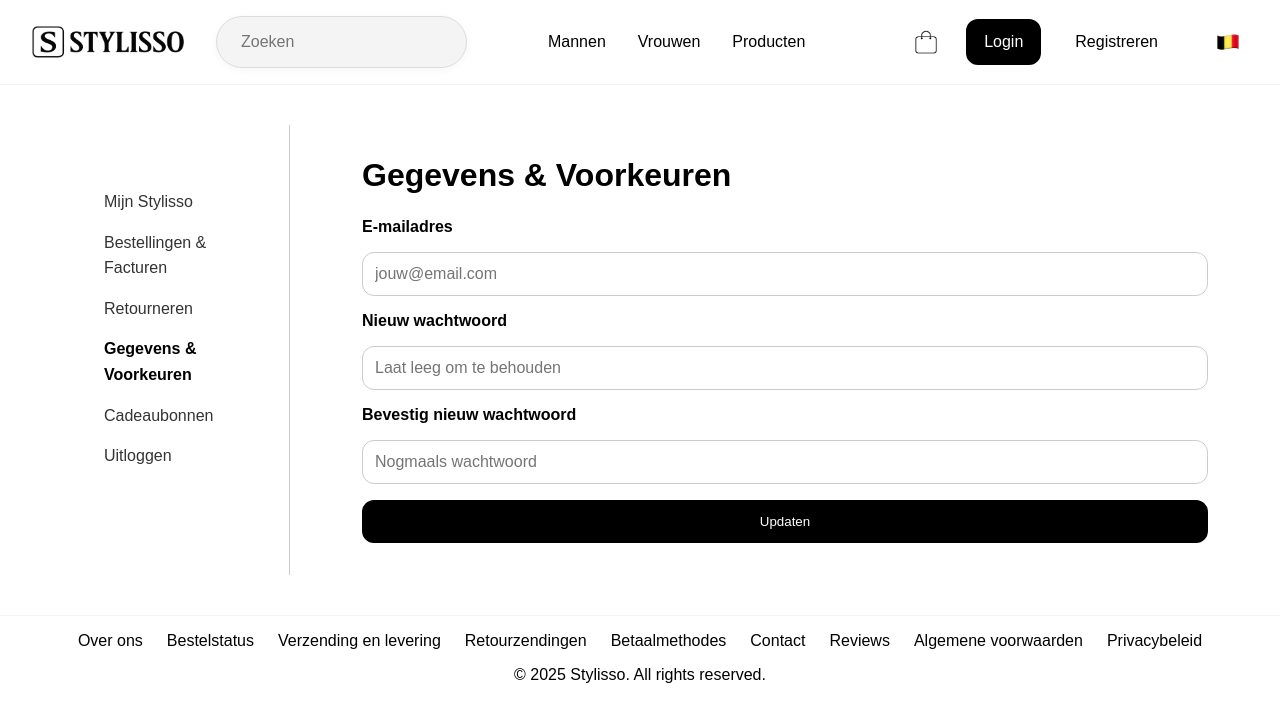
After one commit to danirodeyns/stylisso-site, a PHP site: page /gegevens.html in a window 1280 px wide. The commit adds this page. Shown: the top 722 px of the page. Run offline with PHP 8.4, Linux system fonts and the light colour scheme.

Commit message:
Profielinstellingen Backend configureren

```diff
--- /dev/null
+++ b/gegevens.html
@@ -0,0 +1,50 @@
+<!DOCTYPE html>
+<html lang="en">
+<head>
+  <meta charset="UTF-8" />
+  <meta name="viewport" content="width=device-width, initial-scale=1.0" />
+  <title>Profielinstellingen - Stylisso</title>
+  <link rel="stylesheet" href="style.css" />
+</head>
+<body>
+
+  <div id="header-placeholder"></div>
+
+    <main class="account-container">
+
+      <!-- Linker menu -->
+      <nav class="account-menu">
+        <ul>
+          <li><a href="mijn_stylisso.html">Mijn Stylisso</a></li>
+          <li><a href="bestellingen.html">Bestellingen & Facturen</a></li>
+          <li><a href="retourneren.html">Retourneren</a></li>
+          <li><a href="gegevens.html" class="active">Gegevens & Voorkeuren</a></li>
+          <li><a href="cadeaubonnen.html">Cadeaubonnen</a></li>
+          <li><a id="logoutBtn">Uitloggen</a></li>
+        </ul>
+      </nav>
+
+      <!-- Rechter content -->
+      <section class="account-content">
+          <h1>Gegevens & Voorkeuren</h1>
+          <form id="profileForm" action="update_profile.php" method="POST">
+              <label for="email">E-mailadres</label>
+              <input type="email" id="email" name="email" required placeholder="jouw@email.com" />
+
+              <label for="password">Nieuw wachtwoord</label>
+              <input type="password" id="password" name="password" placeholder="Laat leeg om te behouden" />
+
+              <label for="passwordConfirm">Bevestig nieuw wachtwoord</label>
+              <input type="password" id="passwordConfirm" name="passwordConfirm" placeholder="Nogmaals wachtwoord" />
+
+              <button type="submit" class="cta-button">Updaten</button>
+          </form>
+      </section>
+
+    </main>
+
+  <div id="footer-placeholder"></div>
+
+  <script src="script.js"></script>
+</body>
+</html>
--- a/header.html
+++ b/header.html
@@ -78,7 +78,11 @@
       <div class="header-item user-menu">
         <span id="userDisplay" class="user-button"></span>
           <div id="userDropdown" class="user-dropdown">
-            <a href="profielinstellingen.html">Profielinstellingen</a>
+            <a href="mijn_stylisso.html">Mijn Stylisso</a>
+            <a href="bestellingen.html">Bestellingen & Facturen</a>
+            <a href="retourneren.html">Retourneren</a>
+            <a href="gegevens.html">Gegevens & Voorkeuren</a>
+            <a href="cadeaubonnen.html">Cadeaubonnen</a>
             <a id="logoutBtn">Uitloggen</a>
           </div>
       </div>
--- a/style.css
+++ b/style.css
@@ -932,12 +932,49 @@ input[type="number"] {
   text-decoration: underline;
 }
 
-.profile-settings {
-  display: flex;
-  flex-wrap: wrap;
-}
-
-.profielinstellingen {
+.account-container {
+  display: flex;
+  max-width: 1200px;
+  margin: 40px auto;
+  gap: 40px;
+}
+
+/* Linkermenu */
+.account-menu {
+  width: 250px;
+  border-right: 1px solid #ccc;
+  padding: 2rem;
+}
+
+.account-menu ul {
+  list-style: none;
+  padding: 0;
+  margin: 2rem;
+  line-height: 1.6rem;
+}
+
+.account-menu li {
+  margin-bottom: 15px;
+}
+
+.account-menu a {
+  text-decoration: none;
+  color: #333;
+  font-weight: 500;
+  transition: color 0.3s ease;
+}
+
+.account-menu a:hover {
+  color: #000;
+}
+
+.account-menu a.active {
+  font-weight: bold;
+  color: #000;
+}
+
+/* Rechter content */
+.account-content {
   flex: 1;
   padding: 2rem;
   display: flex;
@@ -945,22 +982,23 @@ input[type="number"] {
   justify-content: flex-start;
 }
 
-.profielinstellingen h1 {
+.account-content h1 {
   font-size: clamp(1.5rem, 2vw + 1rem, 2rem);
   margin-bottom: 1.5rem;
 }
 
-.profielinstellingen form {
+/* Form styling gebaseerd op jouw voorbeeld */
+.account-content form {
   display: flex;
   flex-direction: column;
   gap: 1rem;
 }
 
-.profielinstellingen label {
+.account-content label {
   font-weight: 600;
 }
 
-.profielinstellingen input {
+.account-content input {
   padding: 0.75rem;
   border: 1px solid #ccc;
   border-radius: 0.75rem;
@@ -1507,7 +1545,15 @@ input[type="number"] {
     text-decoration: none;
   }
 
-  .profielinstellingen input {
+  .account-menu a {
+    color: #ccc;
+  }
+
+  .account-menu a.active {
+    color: white;
+  }
+
+  .account-content input {
     background-color: #222;
     border: 1px solid #444;
     color: #fff;
```
Also changed, not shown: profielinstellingen.html (deleted, +0 -35 lines).
